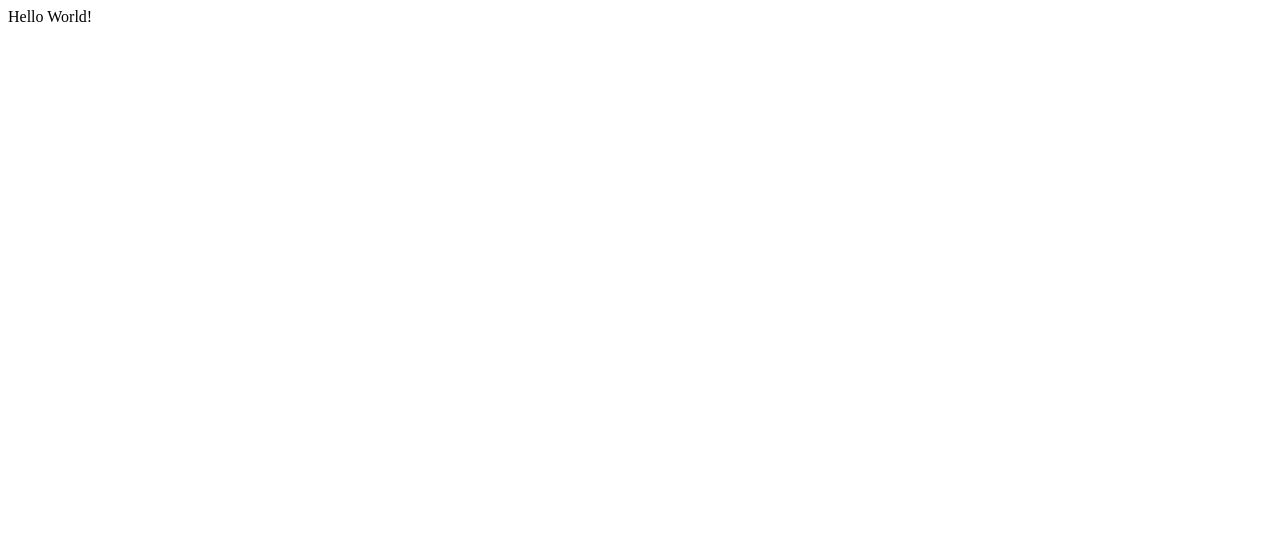
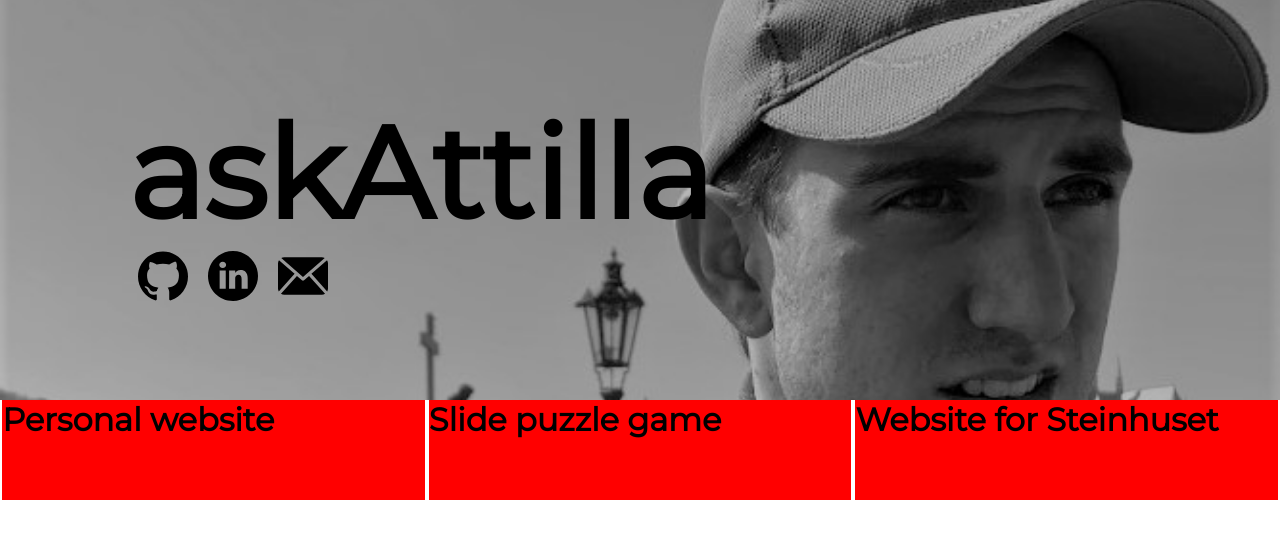
Before and after one commit to AskAttilla/AskAttilla, a Gatsby site: page / in a window 1280 px wide. Built offline with nearby package versions, Linux system fonts and the light colour scheme; Gatsby itself is replaced by a stand-in of ours.

Commit message:
starting out

```diff
--- /dev/null
+++ b/gatsby-browser.js
@@ -0,0 +1 @@
+import "./src/styles/global.scss"
--- a/gatsby-config.js
+++ b/gatsby-config.js
@@ -1,9 +1,7 @@
-/**
- * Configure your Gatsby site with this file.
- *
- * See: https://www.gatsbyjs.org/docs/gatsby-config/
- */
-
 module.exports = {
-  /* Your site config here */
+  plugins: [
+    {
+      resolve: `gatsby-plugin-sass`,
+    },
+  ],
 }
--- a/package.json
+++ b/package.json
@@ -1,7 +1,7 @@
 {
-  "name": "gatsby-starter-hello-world",
+  "name": "ask-attilla",
   "private": true,
-  "description": "A simplified bare-bones starter for Gatsby",
+  "description": "Webpage for Ask Attilla",
   "version": "0.1.0",
   "license": "MIT",
   "scripts": {
@@ -14,6 +14,8 @@
   },
   "dependencies": {
     "gatsby": "^2.10.4",
+    "gatsby-plugin-sass": "^2.1.0",
+    "node-sass": "^4.12.0",
     "react": "^16.8.6",
     "react-dom": "^16.8.6"
   },
--- /dev/null
+++ b/src/components/ProjectTeaser.js
@@ -0,0 +1,14 @@
+import React from "react"
+import ptStyles from "../styles/projectTeaser.module.scss"
+
+class ProjectTeaser extends React.Component {
+  render() {
+    return (
+      <div className={ptStyles.wrapper}>
+        <h1 className={ptStyles.title}>{this.props.title}</h1>
+      </div>
+    )
+  }
+}
+
+export default ProjectTeaser
--- /dev/null
+++ b/src/components/Socialicon.js
@@ -0,0 +1,14 @@
+import React from "react"
+import "../styles/socialicon.scss"
+
+class SocialIcon extends React.Component {
+  render() {
+    return (
+      <a href={this.props.link} className="socialIcon">
+        <img src={this.props.src} alt={this.props.title} />
+      </a>
+    )
+  }
+}
+
+export default SocialIcon
--- a/src/pages/index.js
+++ b/src/pages/index.js
@@ -1,3 +1,42 @@
 import React from "react"
 
-export default () => <div>Hello World!</div>
+//Style
+import mainStyle from "../styles/main.module.scss"
+import projectSectionStyle from "../styles/projectSection.module.scss"
+
+//Componenets
+import Socialicon from "../components/Socialicon"
+import ProjectTeaser from "../components/ProjectTeaser"
+
+//Assets
+import GithubIcon from "../assets/github.svg"
+import LinkedinIcon from "../assets/linkedin.svg"
+import MailIcon from "../assets/mail.svg"
+
+const Index = () => (
+  <div>
+    <div className={mainStyle.wrapper}>
+      <div>
+        <h1 className={mainStyle.title}>askAttilla</h1>
+        <div className={mainStyle.iconWrap}>
+          <Socialicon link="#" title="Github" src={GithubIcon}></Socialicon>
+          <Socialicon link="#" title="LinkedIn" src={LinkedinIcon}></Socialicon>
+          <Socialicon link="#" title="Mail" src={MailIcon}></Socialicon>
+        </div>
+      </div>
+    </div>
+    <div className={projectSectionStyle.container}>
+      <ProjectTeaser title="Personal website" focus="JS">
+        <p className={projectSectionStyle.description}></p>
+      </ProjectTeaser>
+      <ProjectTeaser title="Slide puzzle game" focus="Python">
+        <p className={projectSectionStyle.description}></p>
+      </ProjectTeaser>
+      <ProjectTeaser title="Website for Steinhuset" focus="HTML/CSS">
+        <p className={projectSectionStyle.description}></p>
+      </ProjectTeaser>
+    </div>
+  </div>
+)
+
+export default Index
--- /dev/null
+++ b/src/styles/global.scss
@@ -0,0 +1,8 @@
+@import url("https://fonts.googleapis.com/css?family=Montserrat&display=swap");
+
+* {
+  margin: 0;
+  padding: 0;
+  box-sizing: border-box;
+  font-family: "Montserrat", sans-serif;
+}
--- /dev/null
+++ b/src/styles/main.module.scss
@@ -0,0 +1,22 @@
+.wrapper {
+  background: url("../../src/assets/hero_test.jpeg");
+  background-position: center;
+  background-size: cover;
+  background-repeat: no-repeat;
+  width: 100%;
+  height: 50vh;
+  align-items: center;
+  flex-direction: row;
+  display: flex;
+  padding: 10%;
+  .title {
+    font-size: 10vw;
+    margin: 0 auto;
+    text-align: center;
+    align-items: center;
+  }
+  .icon-wrap {
+    width: 100%;
+    text-align: center;
+  }
+}
--- /dev/null
+++ b/src/styles/projectSection.module.scss
@@ -0,0 +1,9 @@
+.container {
+  height: auto;
+  width: 100%;
+  display: flex;
+  height: 600px;
+  align-content: center;
+
+  justify-content: space-around;
+}
--- /dev/null
+++ b/src/styles/projectTeaser.module.scss
@@ -0,0 +1,5 @@
+.wrapper {
+  width: 33%;
+  height: 100px;
+  background: red;
+}
--- /dev/null
+++ b/src/styles/socialicon.scss
@@ -0,0 +1,12 @@
+.socialIcon {
+  max-width: 33%;
+  height: 50px;
+  margin: 0 10px;
+  text-align: center;
+
+  img {
+    width: 100%;
+    max-width: 50px;
+    max-height: 50px;
+  }
+}
```
Also changed, not shown: src/assets/github.svg (added), src/assets/hero_test.jpeg (added), src/assets/linkedin.svg (added), src/assets/mail.svg (added), src/assets/mapvg.jpg (added), 1 other file.
